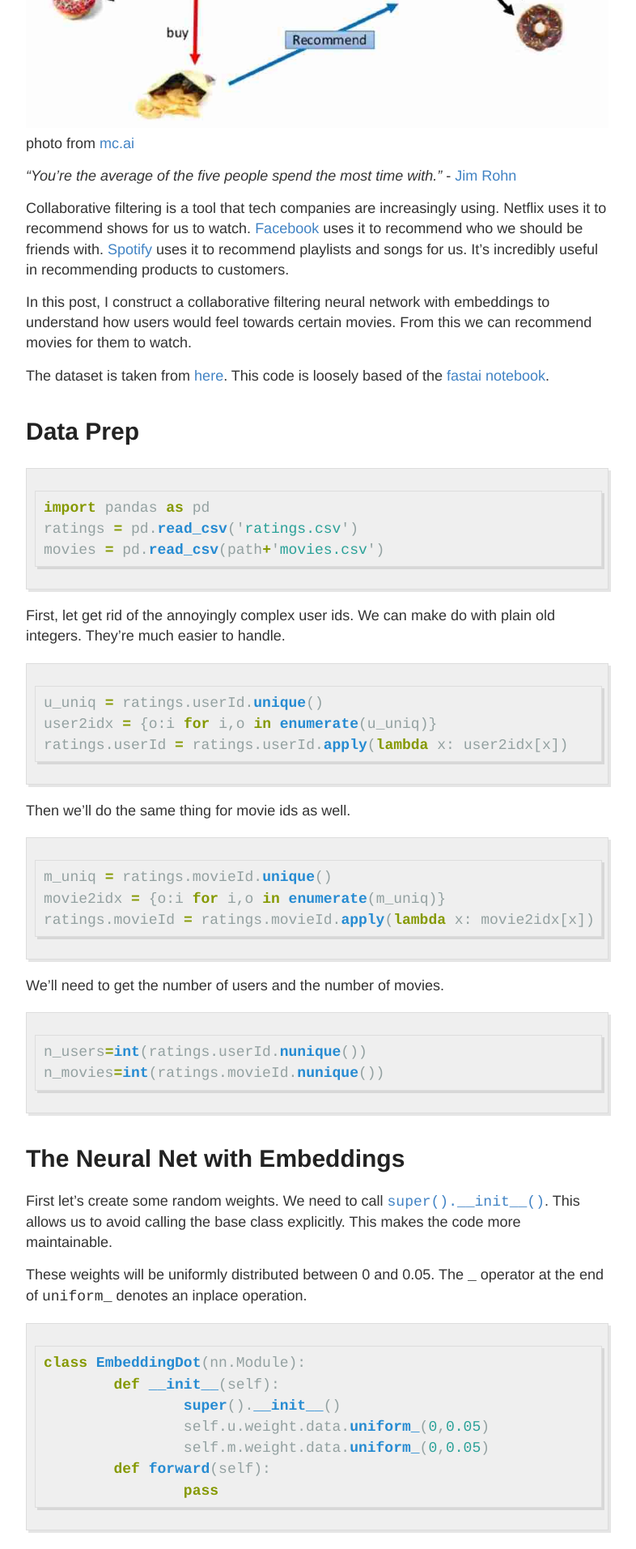
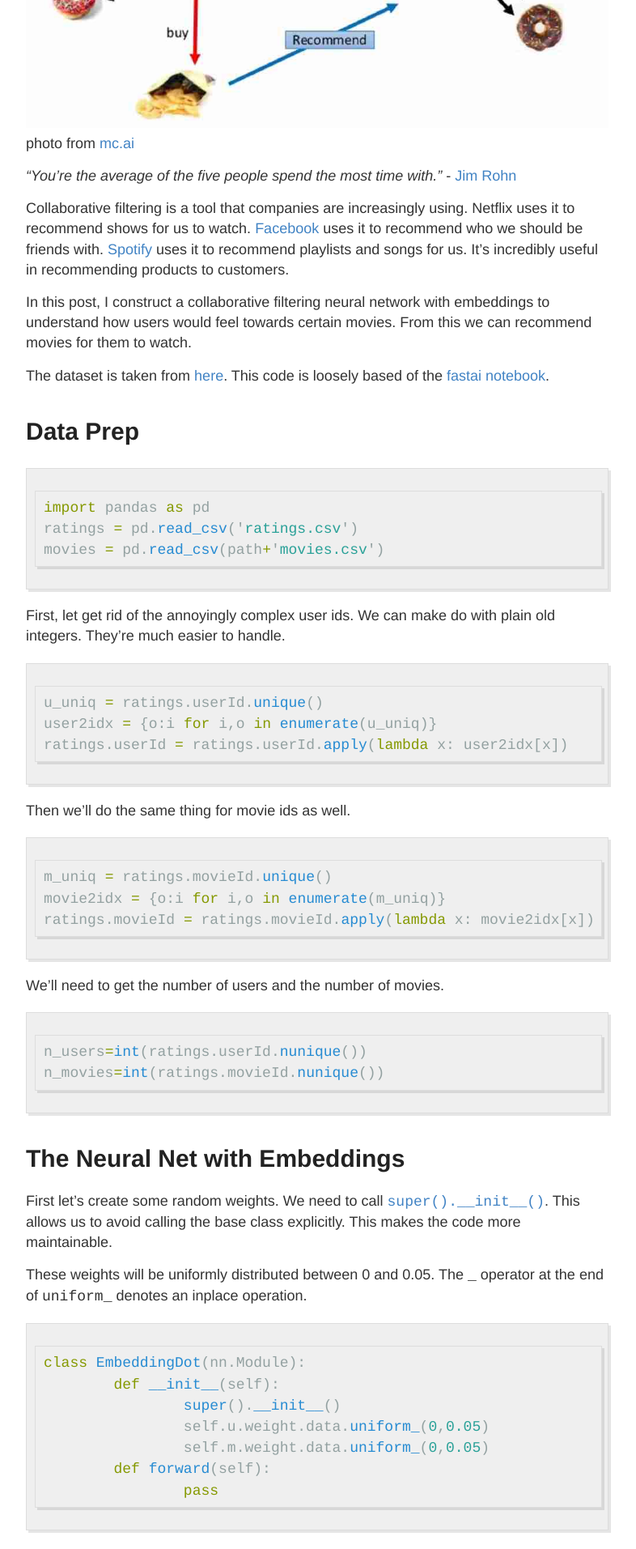
Before and after one commit to neelriyer/neelriyer.github.io, a Jekyll site: the page built from _posts/2020-07-12-Recommendation-System-in-Pytorch.md, in a window 1280 px wide. Shown: the part 453-2366 px from the top of the page at 81% size, without its empty margins (248-1034 px from the left). Built offline with Jekyll 4.4.1, drawn with Linux system fonts in a browser that asks for light colours.

Commit message:
collab_filtering_post

```diff
--- a/_posts/2020-07-12-Recommendation-System-in-Pytorch.md
+++ b/_posts/2020-07-12-Recommendation-System-in-Pytorch.md
@@ -10,7 +10,7 @@
 
 *"You’re the average of the five people spend the most time with."* - [Jim Rohn](https://en.wikipedia.org/wiki/Jim_Rohn)
 
-Collaborative filtering is a tool that tech companies are increasingly using. Netflix uses it to recommend shows for us to watch. [Facebook](https://engineering.fb.com/core-data/recommending-items-to-more-than-a-billion-people/) uses it to recommend who we should be friends with. [Spotify](https://medium.com/s/story/spotifys-discover-weekly-how-machine-learning-finds-your-new-music-19a41ab76efe) uses it to recommend playlists and songs for us. It's incredibly useful in recommending products to customers.
+Collaborative filtering is a tool that companies are increasingly using. Netflix uses it to recommend shows for us to watch. [Facebook](https://engineering.fb.com/core-data/recommending-items-to-more-than-a-billion-people/) uses it to recommend who we should be friends with. [Spotify](https://medium.com/s/story/spotifys-discover-weekly-how-machine-learning-finds-your-new-music-19a41ab76efe) uses it to recommend playlists and songs for us. It's incredibly useful in recommending products to customers.
 
 In this post, I construct a collaborative filtering neural network with embeddings to understand how users would feel towards certain movies. From this we can recommend movies for them to watch.
 
--- a/style.scss
+++ b/style.scss
@@ -283,67 +283,7 @@
   text-align: center;
 }
 
-.highlight .hll { background-color: #ffffcc }
-.highlight .c { color: #999988; font-style: italic } /* Comment */
-.highlight .err { color: #a61717; background-color: #e3d2d2 } /* Error */
-.highlight .k { color: #000000; font-weight: bold } /* Keyword */
-.highlight .o { color: #000000; font-weight: bold } /* Operator */
-.highlight .cm { color: #999988; font-style: italic } /* Comment.Multiline */
-.highlight .cp { color: #999999; font-weight: bold; font-style: italic } /* Comment.Preproc */
-.highlight .c1 { color: #999988; font-style: italic } /* Comment.Single */
-.highlight .cs { color: #999999; font-weight: bold; font-style: italic } /* Comment.Special */
-.highlight .gd { color: #000000; background-color: #ffdddd } /* Generic.Deleted */
-.highlight .ge { color: #000000; font-style: italic } /* Generic.Emph */
-.highlight .gr { color: #aa0000 } /* Generic.Error */
-.highlight .gh { color: #999999 } /* Generic.Heading */
-.highlight .gi { color: #000000; background-color: #ddffdd } /* Generic.Inserted */
-.highlight .go { color: #888888 } /* Generic.Output */
-.highlight .gp { color: #555555 } /* Generic.Prompt */
-.highlight .gs { font-weight: bold } /* Generic.Strong */
-.highlight .gu { color: #aaaaaa } /* Generic.Subheading */
-.highlight .gt { color: #aa0000 } /* Generic.Traceback */
-.highlight .kc { color: #000000; font-weight: bold } /* Keyword.Constant */
-.highlight .kd { color: #000000; font-weight: bold } /* Keyword.Declaration */
-.highlight .kn { color: #000000; font-weight: bold } /* Keyword.Namespace */
-.highlight .kp { color: #000000; font-weight: bold } /* Keyword.Pseudo */
-.highlight .kr { color: #000000; font-weight: bold } /* Keyword.Reserved */
-.highlight .kt { color: #445588; font-weight: bold } /* Keyword.Type */
-.highlight .m { color: #009999 } /* Literal.Number */
-.highlight .s { color: #d01040 } /* Literal.String */
-.highlight .na { color: #008080 } /* Name.Attribute */
-.highlight .nb { color: #0086B3 } /* Name.Builtin */
-.highlight .nc { color: #445588; font-weight: bold } /* Name.Class */
-.highlight .no { color: #008080 } /* Name.Constant */
-.highlight .nd { color: #3c5d5d; font-weight: bold } /* Name.Decorator */
-.highlight .ni { color: #800080 } /* Name.Entity */
-.highlight .ne { color: #990000; font-weight: bold } /* Name.Exception */
-.highlight .nf { color: #990000; font-weight: bold } /* Name.Function */
-.highlight .nl { color: #990000; font-weight: bold } /* Name.Label */
-.highlight .nn { color: #555555 } /* Name.Namespace */
-.highlight .nt { color: #000080 } /* Name.Tag */
-.highlight .nv { color: #008080 } /* Name.Variable */
-.highlight .ow { color: #000000; font-weight: bold } /* Operator.Word */
-.highlight .w { color: #bbbbbb } /* Text.Whitespace */
-.highlight .mf { color: #009999 } /* Literal.Number.Float */
-.highlight .mh { color: #009999 } /* Literal.Number.Hex */
-.highlight .mi { color: #009999 } /* Literal.Number.Integer */
-.highlight .mo { color: #009999 } /* Literal.Number.Oct */
-.highlight .sb { color: #d01040 } /* Literal.String.Backtick */
-.highlight .sc { color: #d01040 } /* Literal.String.Char */
-.highlight .sd { color: #d01040 } /* Literal.String.Doc */
-.highlight .s2 { color: #d01040 } /* Literal.String.Double */
-.highlight .se { color: #d01040 } /* Literal.String.Escape */
-.highlight .sh { color: #d01040 } /* Literal.String.Heredoc */
-.highlight .si { color: #d01040 } /* Literal.String.Interpol */
-.highlight .sx { color: #d01040 } /* Literal.String.Other */
-.highlight .sr { color: #009926 } /* Literal.String.Regex */
-.highlight .s1 { color: #d01040 } /* Literal.String.Single */
-.highlight .ss { color: #990073 } /* Literal.String.Symbol */
-.highlight .bp { color: #999999 } /* Name.Builtin.Pseudo */
-.highlight .vc { color: #008080 } /* Name.Variable.Class */
-.highlight .vg { color: #008080 } /* Name.Variable.Global */
-.highlight .vi { color: #008080 } /* Name.Variable.Instance */
-.highlight .il { color: #009999 } /* Literal.Number.Integer.Long */
+
 
 // Settled on moving the import of syntax highlighting to the bottom of the CSS
 // ... Otherwise it really bloats up the top of the CSS file and makes it difficult to find the start
```
